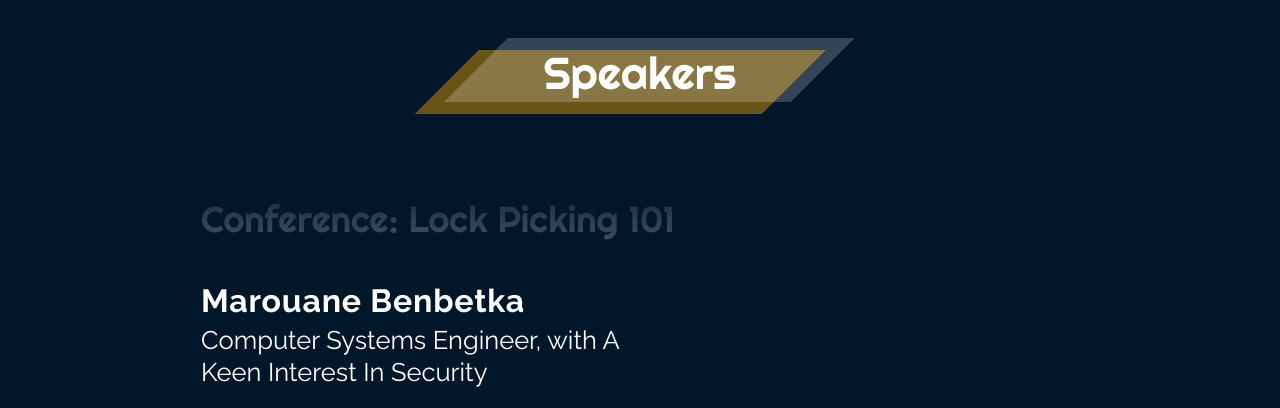
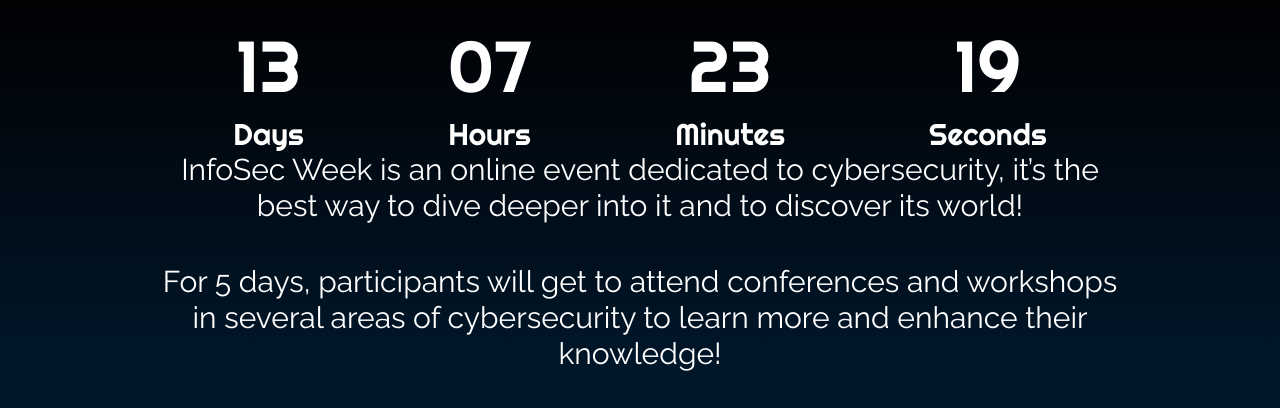
Before and after one commit to Shellmates/InfoSecWeek_2k22_Website, a website: page src/index.html in a window 1280 px wide. Shown: the top 408 px of the page. Drawn offline with Linux system fonts and the light colour scheme.

Commit message:
first commit

```diff
--- a/src/index.html
+++ b/src/index.html
@@ -8,35 +8,35 @@
     <title>InfoSec Week Website</title>
   </head>
   <body>
-    <!-- <div class="countdown-about w-screen h-full text-white">
+    <div class="countdown-about w-screen h-full text-white">
       <div class="countdown flex flex-row justify-center mb-40">
         <div
-          class="daysC mr-36 flex flex-col justify-center align-center text-center mobile:mr-5"
+          class="daysC mr-36 flex flex-col justify-center align-center text-center"
         >
-          <p class="daysTXT text-7xl mb-3.5 mobile:text-xl">00</p>
-          <p class="text-3xl mobile:text-lg">Days</p>
+          <p class="daysTXT text-7xl mb-3.5">00</p>
+          <p class="text-3xl">Days</p>
         </div>
         <div
-          class="hoursC mr-36 flex flex-col justify-center align-center text-center mobile:mr-5"
+          class="hoursC mr-36 flex flex-col justify-center align-center text-center"
         >
-          <p class="hoursTXT text-7xl mb-3.5 mobile:text-xl">00</p>
-          <p class="text-3xl mobile:text-lg">Hours</p>
+          <p class="hoursTXT text-7xl mb-3.5">00</p>
+          <p class="text-3xl">Hours</p>
         </div>
         <div
-          class="minutesC mr-36 flex flex-col justify-center align-center text-center mobile:mr-5"
+          class="minutesC mr-36 flex flex-col justify-center align-center text-center"
         >
-          <p class="minutesTXT text-7xl mb-3.5 mobile:text-xl">00</p>
-          <p class="text-3xl mobile:text-lg">Minutes</p>
+          <p class="minutesTXT text-7xl mb-3.5">00</p>
+          <p class="text-3xl">Minutes</p>
         </div>
         <div
-          class="secondsC mr- flex flex-col justify-center align-center text-center mobile:mr-5"
+          class="secondsC mr- flex flex-col justify-center align-center text-center"
         >
-          <p class="secondsTXT text-7xl mb-3.5 mobile:text-xl">00</p>
-          <p class="text-3xl mobile:text-lg">Seconds</p>
+          <p class="secondsTXT text-7xl mb-3.5">00</p>
+          <p class="text-3xl">Seconds</p>
         </div>
       </div>
       <div class="about text-center">
-        <p class="mb-10 text-3xl mobile:text-xs">
+        <p class="mb-10 text-3xl">
           InfoSec Week is an online event dedicated to cybersecurity, it’s the
           <br />
           best way to dive deeper into it and to discover its world!
@@ -49,8 +49,7 @@
           knowledge!
         </p>
       </div>
-    </div> -->
-
+    </div>
     <!-- Speakers Section -->
     <section class="speakers w-screen h-screen bg-midnight">
       <div class="flex items-center p-10 flex-col isolate">
--- a/tailwind.config.js
+++ b/tailwind.config.js
@@ -1,10 +1,6 @@
 module.exports = {
   content: ["./src/**/*.{html,js}"],
   theme: {
-    screens: {
-      mobile: { max: "750px" },
-      // => @media (max-width: 750px) { ... }
-    },
     extend: {},
   },
   plugins: [],
```
